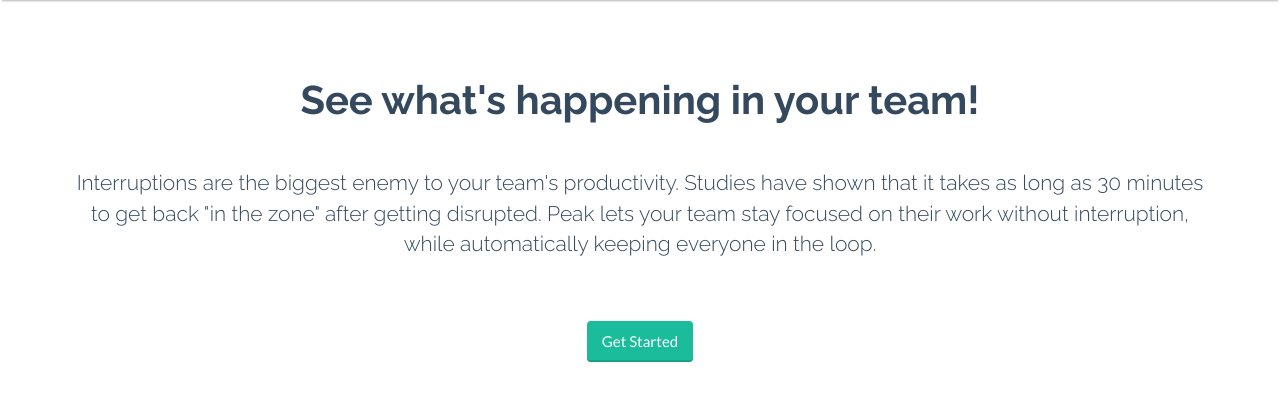
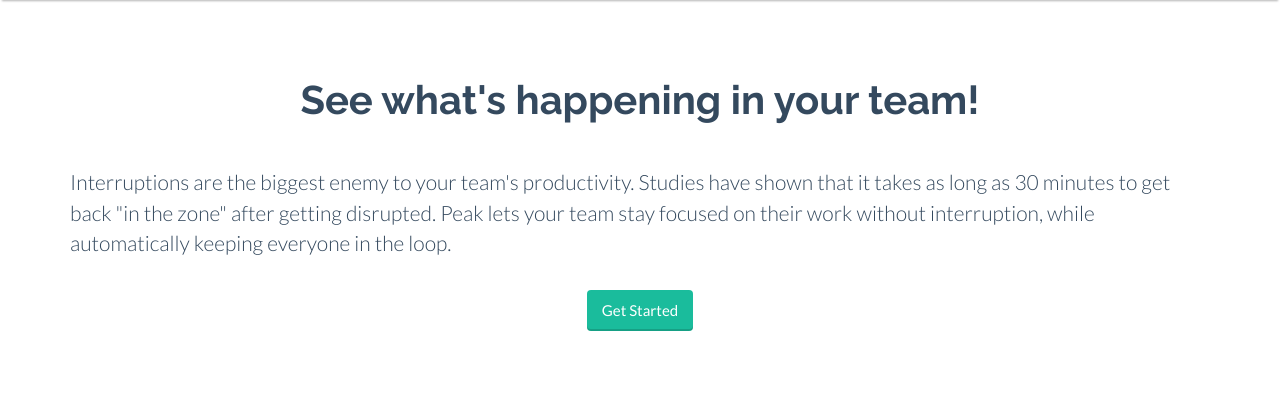
Before and after one commit to Getmrahul/teameme, a Flask app: page / in a window 1280 px wide. Shown: the part 53-454 px from the top of the page. Run offline with Flask 2, Linux system fonts and the light colour scheme; some libraries are stand-ins or nearby versions.

Commit message:
UI update

```diff
--- a/app.py
+++ b/app.py
@@ -9,13 +9,26 @@ from werkzeug import secure_filename
 app = Flask(__name__)
 app.debug = True
 app.secret_key = os.urandom(25)
-
+slack_id = '3259978903.3264616612'
+slack_sec = '0387e1dc50dd6e816d855270bdadb339'
 
 #Routes
 @app.route('/')
 def index():
     return render_template('index.html')
 
+@app.route('/auth')
+def auth():
+    try:
+        code = request.args.get('code')
+        code = Markup(code).striptags()
+        url = 'https://slack.com/api/oauth.access?'+'code='+code+'&client_id=3111086527.3259178475&client_secret=fd3641ce49e6e2fa94a0bffafd3b57ad'
+        resp = json.load(urllib2.urlopen(url))
+        return resp
+
+    except Exception as exp:
+        return render_template('error.html')
+
 
 
 #Flask Server
--- a/templates/index.html
+++ b/templates/index.html
@@ -11,6 +11,7 @@
     <!-- Loading Flat UI -->
     <link href="/static/css/flat-ui.css" rel="stylesheet">
     <link href='http://fonts.googleapis.com/css?family=Raleway:400,300,700,900' rel='stylesheet' type='text/css'>
+    <link href='http://fonts.googleapis.com/css?family=Source+Sans+Pro:400,600,700' rel='stylesheet' type='text/css'>
     <link href="/static/css/custom.css" rel="stylesheet">
     <link rel="stylesheet" type="text/css" href="/static/css/animate.css">
 
@@ -59,13 +60,21 @@
     </nav><!-- /navbar -->
 
     <div class="container">
-        <div class="desc_tm">
-
+        <div class="desc_tm" style="display:none;">
+            <h3 style="font-family: 'Raleway', sans-serif;">Getting Started</h3><br>
+            <div class="row">
+                <div class="col-md-2"></div>
+                <div class="col-md-8">
+                    <p class="lead" style="font-weight:100; font-size:21px;/*font-family: 'Source Sans Pro', sans-serif;*/text-align:center">We need you to auth our Slack application by clicking on the below button!<br>And then select the team which you want to manage.</p>
+                    <a class="btn btn-embossed btn-primary" href="https://slack.com/oauth/authorize?client_id=3259978903.3264616612">Login with slack</a>
+                </div>
+                <div class="col-md-2"></div>
+            </div>
         </div>
         <div class="intro_tm"><br>
             <h3 style="font-family: 'Raleway', sans-serif;">See what's happening in your team!</h3><br>
-            <p class="lead" style="font-weight:100; font-size:21px;font-family: 'Raleway', sans-serif;">Interruptions are the biggest enemy to your team's productivity. Studies have shown that it takes as long as 30 minutes to get back "in the zone" after getting disrupted. Peak lets your team stay focused on their work without interruption, while automatically keeping everyone in the loop.</p>
-            <br>
+            <p class="lead" style="font-weight:100; font-size:21px;/*font-family: 'Source Sans Pro', sans-serif;*/text-align:left">Interruptions are the biggest enemy to your team's productivity. Studies have shown that it takes as long as 30 minutes to get back "in the zone" after getting disrupted. Peak lets your team stay focused on their work without interruption, while automatically keeping everyone in the loop.</p>
+
             <button class="btn btn-embossed btn-primary" id="info">Get Started</button>
         </div>
 
@@ -87,7 +96,8 @@
 
     $(document).ready(function(){
         $('#info').click(function(){
-            $('.intro_tm').fadeOut();
+            $('.intro_tm').hide();
+            $('.desc_tm').fadeIn();
         });
     });
     </script>
```
